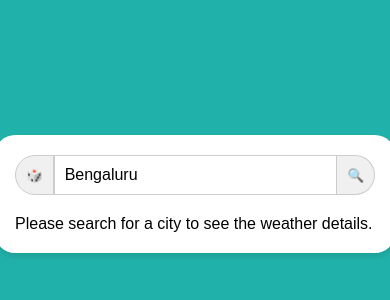
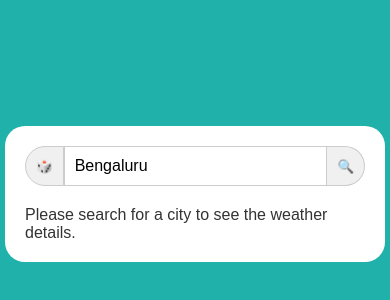
Before and after one commit to k26rahul/Weather-App-React, a React (Vite) app: page / in a window 390 px wide. Shown: the part 228-528 px from the top of the page. Built offline with nearby package versions, Linux system fonts and the light colour scheme.

Commit message:
src\fetchWeatherData.js

```diff
--- a/src/App.css
+++ b/src/App.css
@@ -19,3 +19,26 @@ body {
   background-color: white;
   box-shadow: 0 4px 6px rgba(0, 0, 0, 0.1);
 }
+
+@media (max-width: 600px) {
+  body {
+    padding: 0;
+  }
+
+  .weather-card {
+    width: 350px;
+    padding: 20px;
+    box-shadow: none;
+  }
+}
+
+@media (max-width: 400px) {
+  #root {
+    width: 100%;
+    padding: 0 5px;
+  }
+
+  .weather-card {
+    width: 100%;
+  }
+}
--- a/src/App.jsx
+++ b/src/App.jsx
@@ -2,57 +2,24 @@ import React, { useState } from 'react';
 import './App.css';
 import SearchForm from './components/SearchForm';
 import WeatherDetails from './components/WeatherDetails';
-import StatusMessage from './components/StatusMessage';
+import { fetchWeatherData } from './fetchWeatherData';
 
 function App() {
   const [city, setCity] = useState('Bengaluru');
   const [weatherData, setWeatherData] = useState(null);
   const [status, setStatus] = useState('idle'); // 'idle' | 'pending' | 'resolved' | 'rejected'
 
-  // Apologies to the author of https://m-weather.netlify.app/
-  // I'm temporarily using your API key and will replace it with my own once it's activated.
   const apiKey = 'fca9e4a88009eda3bc59b644ad4b92b0';
 
   const handleSearch = e => {
     e.preventDefault();
-    fetchWeatherData(city);
-  };
-
-  const fetchWeatherData = async city => {
-    setStatus('pending');
-    try {
-      const response = await fetch(
-        `https://api.openweathermap.org/data/2.5/weather?q=${city}&units=metric&appid=${apiKey}`
-      );
-
-      if (!response.ok) {
-        throw new Error('City not found');
-      }
-
-      const data = await response.json();
-      setWeatherData(data);
-      setStatus('resolved');
-    } catch (err) {
-      setStatus('rejected');
-    }
+    fetchWeatherData(city, apiKey, setWeatherData, setStatus);
   };
 
   return (
     <div className="weather-card">
       <SearchForm city={city} setCity={setCity} handleSearch={handleSearch} />
-
-      {status === 'idle' && (
-        <div>Please search for a city to see the weather details.</div>
-      )}
-
-      {status === 'pending' && <StatusMessage message="Loading..." />}
-      {status === 'rejected' && (
-        <StatusMessage message="City not found. Please try again." />
-      )}
-
-      {status === 'resolved' && weatherData && (
-        <WeatherDetails weatherData={weatherData} />
-      )}
+      <WeatherDetails status={status} weatherData={weatherData} />
     </div>
   );
 }
--- a/src/components/SearchForm.jsx
+++ b/src/components/SearchForm.jsx
@@ -1,43 +1,6 @@
 import React, { useState } from 'react';
 import './css/SearchForm.css';
-
-const randomCities = [
-  // Famous Global Cities
-  'New York',
-  'London',
-  'Tokyo',
-  'Sydney',
-  'Paris',
-  'Berlin',
-  'Moscow',
-  'Rio de Janeiro',
-  'Cape Town',
-  'Beijing',
-
-  // Cities in Karnataka
-  'Bengaluru',
-  'Mysuru',
-  'Hubballi',
-  'Dharwad',
-  'Mangalore',
-  'Udupi',
-  'Belagavi',
-  'Gulbarga',
-  'Shimoga',
-  'Tumkur',
-
-  // Cities in Other Parts of India
-  'Mumbai',
-  'Delhi',
-  'Chennai',
-  'Kolkata',
-  'Hyderabad',
-  'Pune',
-  'Ahmedabad',
-  'Jaipur',
-  'Lucknow',
-  'Kanpur',
-];
+import { randomCities } from './utils';
 
 function SearchForm({ city, setCity, handleSearch }) {
   const getRandomCity = () => {
--- a/src/components/StatusMessage.jsx
+++ /dev/null
@@ -1,8 +0,0 @@
-import React from 'react';
-import './css/StatusMessage.css';
-
-function StatusMessage({ message }) {
-  return <div className="status-message">{message}</div>;
-}
-
-export default StatusMessage;
--- a/src/components/WeatherDetails.jsx
+++ b/src/components/WeatherDetails.jsx
@@ -1,42 +1,25 @@
 import React from 'react';
 import './css/WeatherDetails.css';
+import { getWeatherEmoji } from './utils';
 
-const getWeatherEmoji = label => {
-  switch (label) {
-    case 'Thunderstorm':
-      return '🌩️';
-    case 'Drizzle':
-      return '🌦️';
-    case 'Rain':
-      return '🌧️';
-    case 'Snow':
-      return '🌨️';
-    case 'Mist':
-      return '🌫️';
-    case 'Smoke':
-      return '🌪️';
-    case 'Haze':
-      return '🌁';
-    case 'Dust':
-      return '🌵';
-    case 'Fog':
-      return '🌁';
-    case 'Ash':
-      return '🌋';
-    case 'Squall':
-      return '🌬️';
-    case 'Tornado':
-      return '🌪️';
-    case 'Clear':
-      return '☀️';
-    case 'Clouds':
-      return '☁️';
-    default:
-      return '🌈';
+function WeatherDetails({ status, weatherData }) {
+  const Message = ({ message }) => <div className="message">{message}</div>;
+
+  if (status === 'idle' || status === 'pending' || status === 'rejected') {
+    return (
+      <Message
+        message={
+          status === 'idle'
+            ? 'Please search for a city to see the weather details.'
+            : status === 'pending'
+            ? 'Loading...'
+            : 'City not found. Please try again.'
         }
-};
+      />
+    );
+  }
 
-function WeatherDetails({ weatherData }) {
+  if (status === 'resolved' && weatherData) {
     const weatherCondition = weatherData.weather[0].main;
     const city = weatherData.name;
     const country = weatherData.sys.country;
@@ -65,4 +48,7 @@ function WeatherDetails({ weatherData }) {
     );
   }
 
+  return null;
+}
+
 export default WeatherDetails;
--- a/src/components/css/WeatherDetails.css
+++ b/src/components/css/WeatherDetails.css
@@ -1,10 +1,10 @@
-.weather-details {
-  text-align: center;
+.message {
+  color: #333;
 }
 
-.location h1 {
-  font-size: 24px;
-  margin-bottom: 0;
+.weather-details {
+  position: relative;
+  text-align: center;
 }
 
 .weather-icon {
--- /dev/null
+++ b/src/components/utils.js
@@ -0,0 +1,72 @@
+export const getWeatherEmoji = label => {
+  switch (label) {
+    case 'Thunderstorm':
+      return '🌩️';
+    case 'Drizzle':
+      return '🌦️';
+    case 'Rain':
+      return '🌧️';
+    case 'Snow':
+      return '🌨️';
+    case 'Mist':
+      return '🌫️';
+    case 'Smoke':
+      return '🌪️';
+    case 'Haze':
+      return '🌁';
+    case 'Dust':
+      return '🌵';
+    case 'Fog':
+      return '🌁';
+    case 'Ash':
+      return '🌋';
+    case 'Squall':
+      return '🌬️';
+    case 'Tornado':
+      return '🌪️';
+    case 'Clear':
+      return '☀️';
+    case 'Clouds':
+      return '☁️';
+    default:
+      return '🌈';
+  }
+};
+
+export const randomCities = [
+  // Famous Global Cities
+  'New York',
+  'London',
+  'Tokyo',
+  'Sydney',
+  'Paris',
+  'Berlin',
+  'Moscow',
+  'Rio de Janeiro',
+  'Cape Town',
+  'Beijing',
+
+  // Cities in Karnataka
+  'Bengaluru',
+  'Mysuru',
+  'Hubballi',
+  'Dharwad',
+  'Mangalore',
+  'Udupi',
+  'Belagavi',
+  'Gulbarga',
+  'Shimoga',
+  'Tumkur',
+
+  // Cities in Other Parts of India
+  'Mumbai',
+  'Delhi',
+  'Chennai',
+  'Kolkata',
+  'Hyderabad',
+  'Pune',
+  'Ahmedabad',
+  'Jaipur',
+  'Lucknow',
+  'Kanpur',
+];
--- /dev/null
+++ b/src/fetchWeatherData.js
@@ -0,0 +1,51 @@
+const getCache = () => {
+  const cachedData = localStorage.getItem('weatherCache');
+  return cachedData ? JSON.parse(cachedData) : {};
+};
+
+const updateCache = (city, data) => {
+  const cache = getCache();
+  const timestamp = new Date().getTime();
+  cache[city.toLowerCase()] = { data, timestamp };
+  localStorage.setItem('weatherCache', JSON.stringify(cache));
+};
+
+// Cache duration in milliseconds (10 minutes)
+const CACHE_DURATION = 10 * 60 * 1000;
+
+export const fetchWeatherData = async (
+  city,
+  apiKey,
+  setWeatherData,
+  setStatus
+) => {
+  const cache = getCache();
+  const cachedEntry = cache[city.toLowerCase()];
+
+  if (cachedEntry) {
+    const now = new Date().getTime();
+    if (now - cachedEntry.timestamp < CACHE_DURATION) {
+      setWeatherData(cachedEntry.data);
+      setStatus('resolved');
+      return;
+    }
+  }
+
+  setStatus('pending');
+  try {
+    const response = await fetch(
+      `https://api.openweathermap.org/data/2.5/weather?q=${city}&units=metric&appid=${apiKey}`
+    );
+
+    if (!response.ok) {
+      throw new Error('City not found');
+    }
+
+    const data = await response.json();
+    setWeatherData(data);
+    setStatus('resolved');
+    updateCache(city, data);
+  } catch (err) {
+    setStatus('rejected');
+  }
+};
```
Also changed, not shown: src/components/css/StatusMessage.css (deleted). Lines whose indentation alone changed are shown as unchanged.
